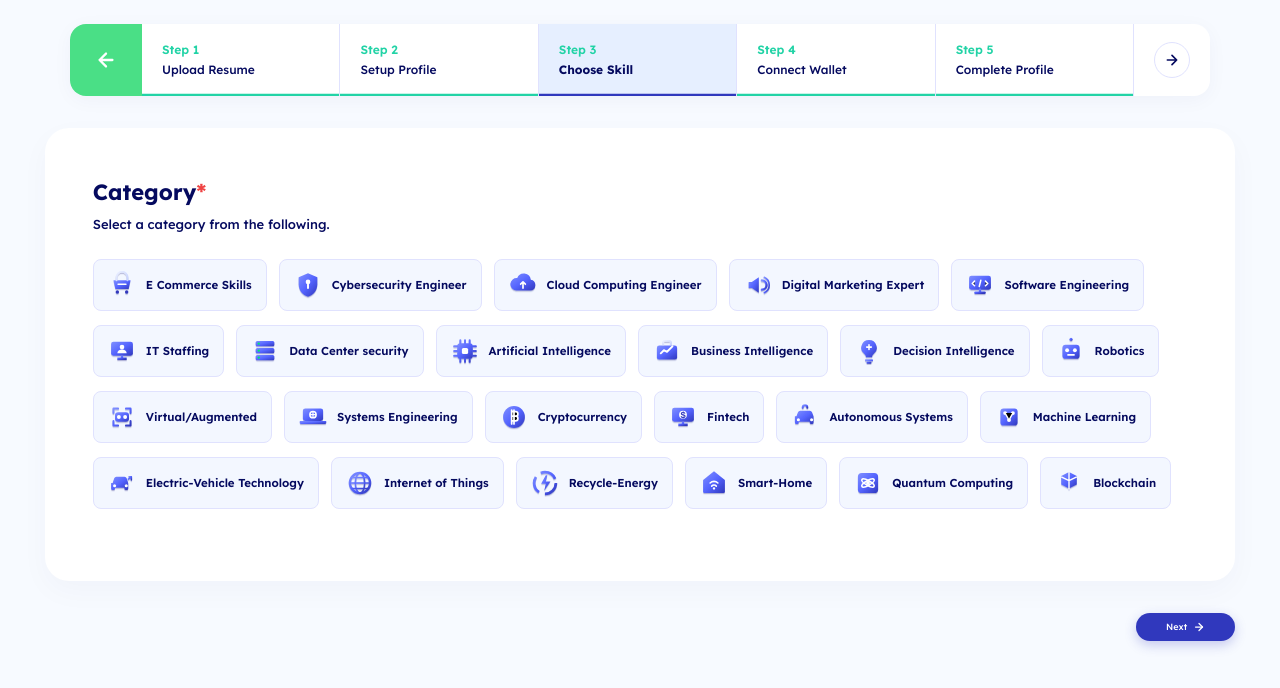
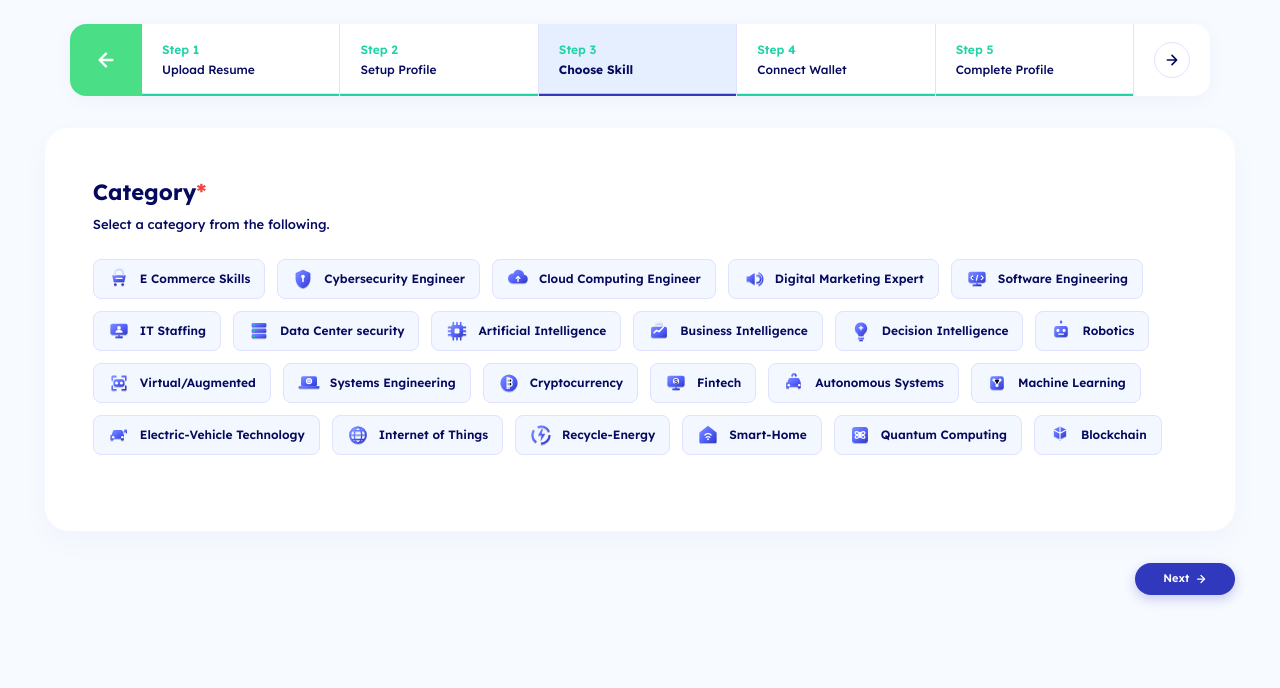
Before and after one commit to Mominkhalid045-debug/greelance-login, a React (Vite) app: page /skills in a window 1280 px wide. Shown: the top 688 px of the page. Built offline with nearby package versions, Linux system fonts and the light colour scheme.

Commit message:
Refine Category selection UI to match Figma pixel-perfect design

```diff
--- a/src/pages/SkillsSelection.jsx
+++ b/src/pages/SkillsSelection.jsx
@@ -151,7 +151,7 @@ export default function SkillsSelection() {
 
           {!selectedCategory ? (
             /* Mode 1: Exact 4-Row Grid matching Figma Frame V1.F1.6-A */
-            <div style={{ display: 'flex', flexDirection: 'column', gap: '14px', marginBottom: '24px', width: '100%' }}>
+            <div style={{ display: 'flex', flexDirection: 'column', gap: '12px', marginBottom: '28px', width: '100%' }}>
               {[
                 ["E Commerce Skills", "Cybersecurity Engineer", "Cloud Computing Engineer", "Digital Marketing Expert", "Software Engineering"],
                 ["IT Staffing", "Data Center security", "Artificial Intelligence", "Business Intelligence", "Decision Intelligence", "Robotics"],
@@ -168,6 +168,7 @@ export default function SkillsSelection() {
                     justifyContent: 'flex-start',
                     alignItems: 'center',
                     boxSizing: 'border-box',
+                    flexWrap: 'wrap',
                   }}
                 >
                   {rowNames.map((name) => {
@@ -182,11 +183,11 @@ export default function SkillsSelection() {
                           alignItems: 'center',
                           padding: '0 14px',
                           gap: '10px',
-                          height: '52px',
+                          height: '40px',
                           width: 'auto',
                           whiteSpace: 'nowrap',
                           background: '#F3F7FF',
-                          border: '1.5px solid #E0E2FE',
+                          border: '1.3px solid #E0E2FE',
                           borderRadius: '8px',
                           cursor: 'pointer',
                           userSelect: 'none',
@@ -203,12 +204,12 @@ export default function SkillsSelection() {
                           e.currentTarget.style.borderColor = '#E0E2FE';
                         }}
                       >
-                        <div style={{ width: '28px', height: '28px', display: 'flex', alignItems: 'center', justifyContent: 'center', flexShrink: 0 }}>
+                        <div style={{ width: '22px', height: '22px', display: 'flex', alignItems: 'center', justifyContent: 'center', flexShrink: 0 }}>
                           {cat.img ? (
-                            <img src={cat.img} alt={cat.name} style={{ width: '28px', height: '28px', objectFit: 'contain' }} />
+                            <img src={cat.img} alt={cat.name} style={{ width: '22px', height: '22px', objectFit: 'contain' }} />
                           ) : null}
                         </div>
-                        <span style={{ fontFamily: F, fontSize: '11.5px', fontWeight: 600, color: '#050A5F' }}>{cat.name}</span>
+                        <span style={{ fontFamily: F, fontSize: '12px', fontWeight: 600, color: '#050A5F' }}>{cat.name}</span>
                       </div>
                     );
                   })}
@@ -607,18 +608,18 @@ export default function SkillsSelection() {
               background: '#3038BD',
               color: '#FFFFFF',
               border: 'none',
-              borderRadius: '16.875px',
-              width: '99px',
-              height: '28px',
+              borderRadius: '16px',
+              width: '100px',
+              height: '32px',
               fontFamily: F,
-              fontSize: '9px',
-              fontWeight: 500,
+              fontSize: '11px',
+              fontWeight: 600,
               cursor: 'pointer',
               display: 'flex',
               alignItems: 'center',
               justifyContent: 'center',
               gap: '6px',
-              boxShadow: 'rgba(48, 56, 189, 0.25) 0px 4px 12px 0px',
+              boxShadow: '0px 4px 12px rgba(48, 56, 189, 0.25)',
               transition: 'background 0.2s ease',
             }}
             onMouseEnter={(e) => (e.currentTarget.style.background = '#252BA3')}
```
